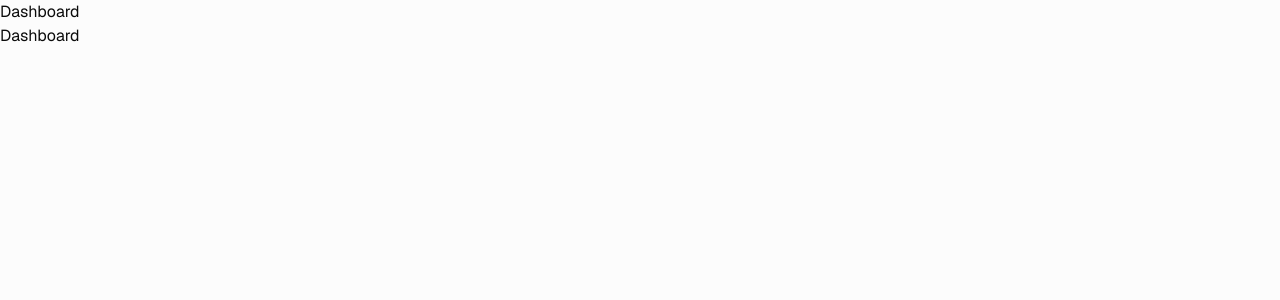
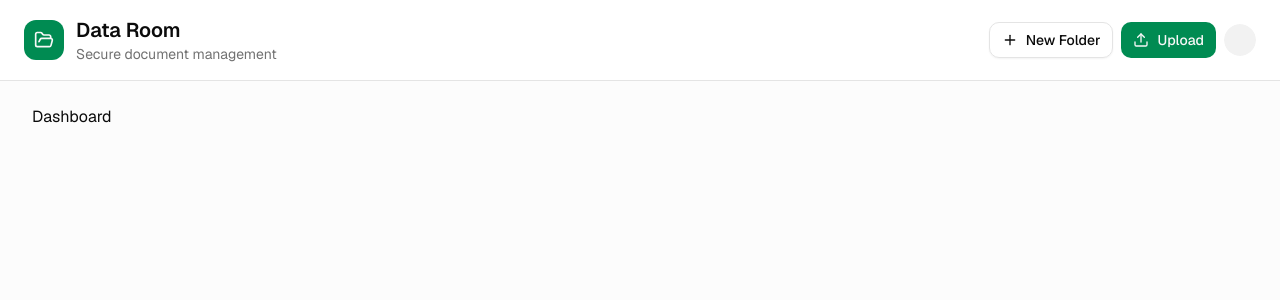
Before and after one commit to KirillTK/my-storage, a Next.js app: page /dashboard in a window 1280 px wide. Shown: the top 300 px of the page. Built offline with nearby package versions, Linux system fonts and the light colour scheme; no server answers.

Commit message:
feat: add dashboard header

```diff
--- a/src/app/_entities/user/components/user-profile-menu/ui/index.tsx
+++ b/src/app/_entities/user/components/user-profile-menu/ui/index.tsx
@@ -3,7 +3,11 @@ import { Avatar, AvatarImage, AvatarFallback } from '@/_shared/components/ui/ava
 import { auth, signOut } from '~/server/auth';
 import Link from 'next/link';
 
-export async function UserProfileMenu() {
+interface UserProfileMenuProps {
+  hideDashboardLink?: boolean;
+}
+
+export async function UserProfileMenu({ hideDashboardLink = false }: UserProfileMenuProps) {
   const session = await auth();
 
   const handleSignOut = async () => {
@@ -18,12 +22,13 @@ export async function UserProfileMenu() {
           <AvatarImage src={session?.user.image!} />
           <AvatarFallback>{session?.user.name?.charAt(0)}</AvatarFallback>
         </Avatar>
-
       </DropdownMenuTrigger>
       <DropdownMenuContent>
-        <DropdownMenuItem>
-          <Link href="/dashboard">Dashboard</Link>
-        </DropdownMenuItem>
+        {!hideDashboardLink && (
+          <DropdownMenuItem>
+            <Link href="/dashboard">Dashboard</Link>
+          </DropdownMenuItem>
+        )}
         <DropdownMenuItem onClick={handleSignOut}>Logout</DropdownMenuItem>
       </DropdownMenuContent>
     </DropdownMenu>
--- /dev/null
+++ b/src/app/_widgets/dashboard-header/ui/index.tsx
@@ -0,0 +1,34 @@
+import { UserProfileMenu } from '@/_entities/user/components/user-profile-menu/ui';
+import { FolderOpen, Plus, Upload } from 'lucide-react';
+import { Button } from '~/app/_shared/components/ui/button';
+
+export function DashboardHeader() {
+  return (
+    <header className="border-b border-border bg-card">
+      <div className="flex items-center justify-between px-6 py-4">
+        <div className="flex items-center gap-3">
+          <div className="flex h-10 w-10 items-center justify-center rounded-lg bg-primary">
+            <FolderOpen className="h-5 w-5 text-primary-foreground" />
+          </div>
+          <div>
+            <h1 className="text-xl font-semibold text-foreground">{"Data Room"}</h1>
+            <p className="text-sm text-muted-foreground">{"Secure document management"}</p>
+          </div>
+        </div>
+
+        <div className="flex items-center gap-2">
+          <Button variant="outline" className="gap-2 bg-transparent">
+            <Plus className="h-4 w-4" />
+            {"New Folder"}
+          </Button>
+          <Button className="gap-2">
+            <Upload className="h-4 w-4" />
+            {"Upload"}
+          </Button>
+
+          <UserProfileMenu hideDashboardLink />
+        </div>
+      </div>
+    </header>
+  )
+}
--- a/src/app/dashboard/layout.tsx
+++ b/src/app/dashboard/layout.tsx
@@ -1,11 +1,12 @@
-
-
+import { DashboardHeader } from '@/_widgets/dashboard-header/ui';
 
 export default function DashboardLayout({ children }: { children: React.ReactNode }) {
   return (
-    <div>
-      <h1>Dashboard</h1>
-      {children}
+    <div className="min-h-screen bg-background">
+      <DashboardHeader />
+      <main className="mx-auto max-w-7xl px-4 py-6 sm:px-6 lg:px-8">
+        {children}
+      </main>
     </div>
   )
 }
--- a/src/app/dashboard/page.tsx
+++ b/src/app/dashboard/page.tsx
@@ -5,8 +5,8 @@
 
 export default function DashboardPage() {
   return (
-    <div className="min-h-screen bg-background">
-      <h1>Dashboard</h1>
+    <div>
+      <p>Dashboard</p>
     </div>
   )
 }
```
